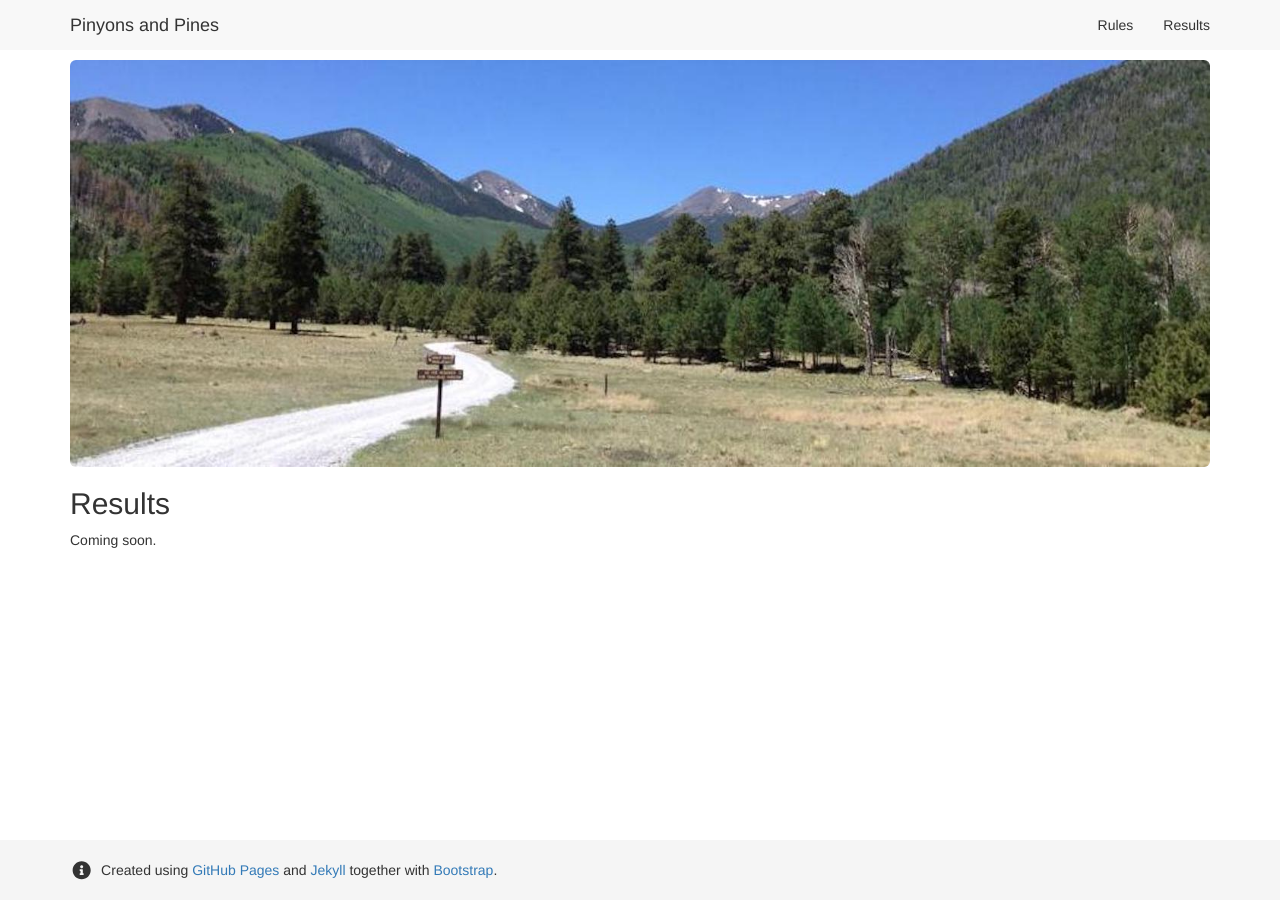
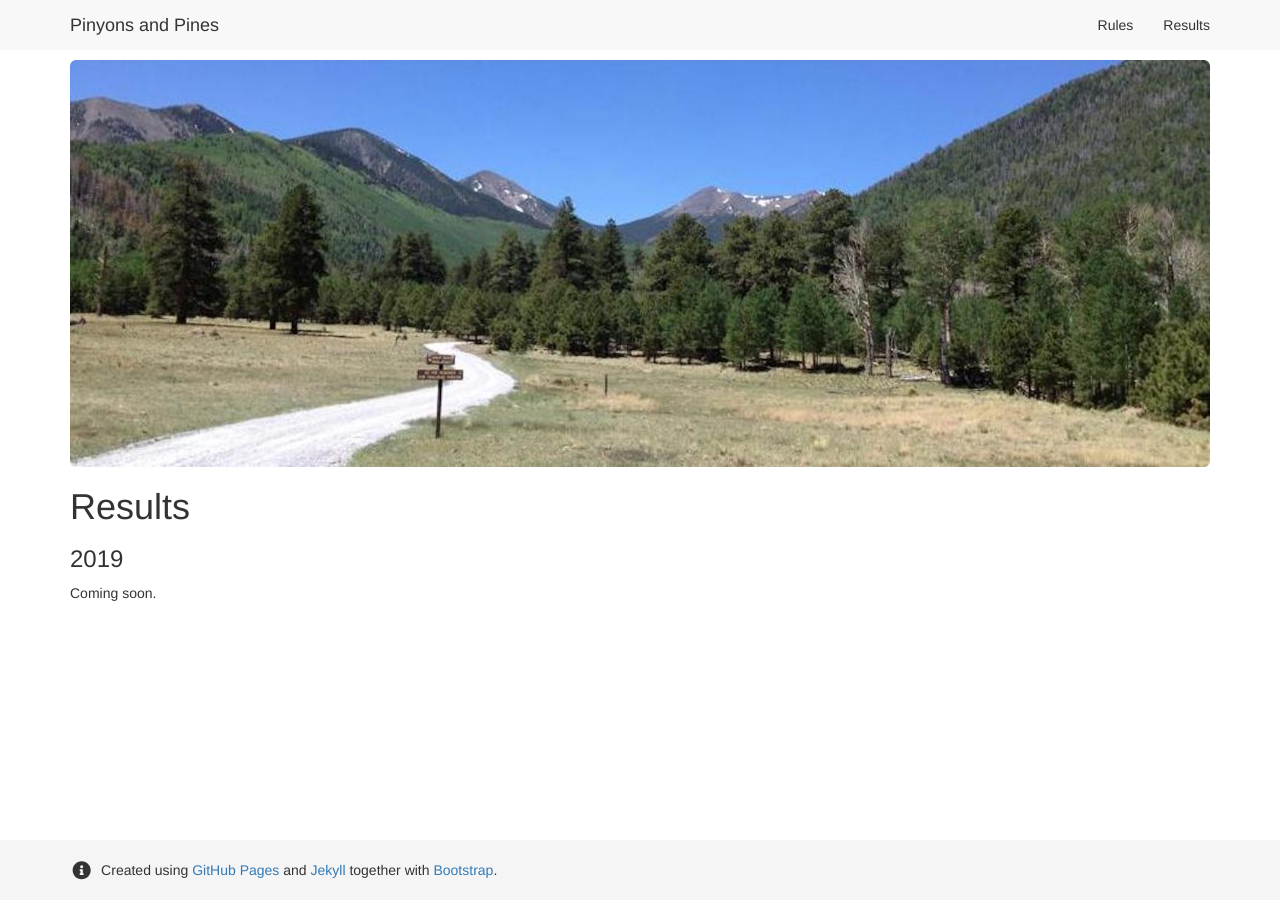
Before and after one commit to dcernst/PinyonsPines, a Jekyll site: the page built from results.md, in a window 1280 px wide. Built offline with Jekyll 4.4.1, drawn with Linux system fonts in a browser that asks for light colours; nearby versions of some CDN libraries.

Commit message:
Update to results and rules

```diff
--- a/results.md
+++ b/results.md
@@ -6,6 +6,8 @@ layout: default
 
 <img src="{{ site.baseurl }}/images/LockettMeadow.jpg" class="img-responsive img-rounded" img style="margin-bottom: 10px" />
 
-## Results ##
+# Results #
+
+### 2019 ###
 
 Coming soon.
```
Also changed, not shown: rules.md (+1 -1 lines).
